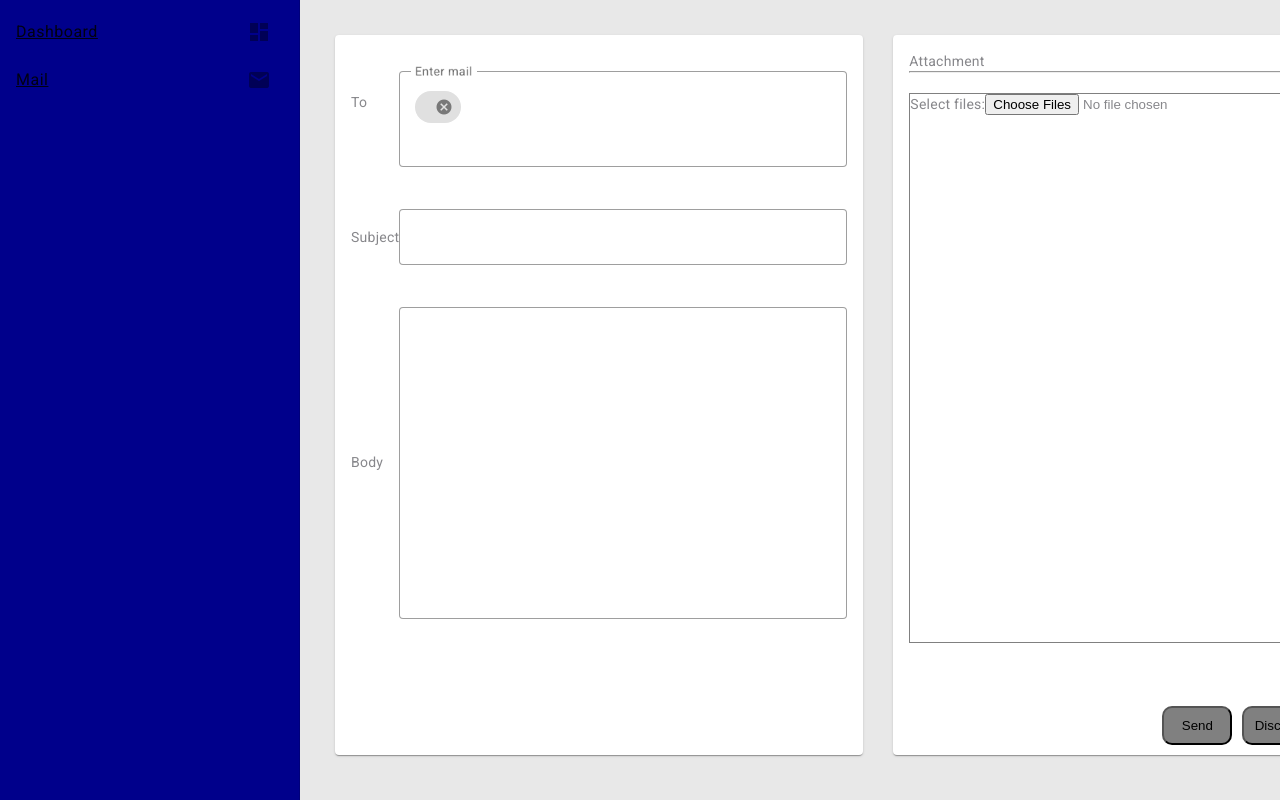
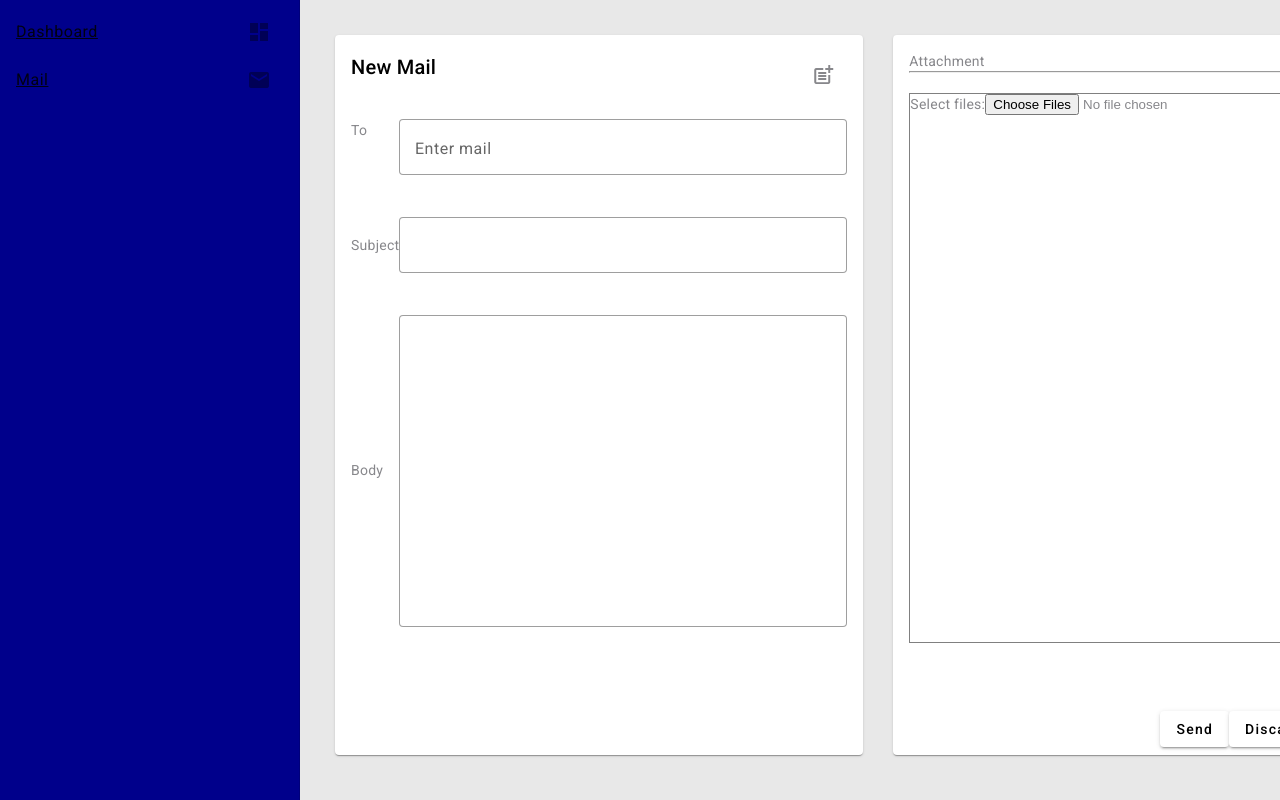
Before and after one commit to codingPentagon/ZoneEd, an Angular app in the folder frontend/: page /mail in a window 1280 px wide. Shown: the top 800 px of the page. Built offline with nearby package versions, Linux system fonts and the light colour scheme.

Commit message:
Add icon for create and add delete and post buttons.

```diff
--- a/frontend/src/app/app.module.ts
+++ b/frontend/src/app/app.module.ts
@@ -13,6 +13,7 @@ import {MatChipsModule} from "@angular/material/chips";
 import {MatIconModule} from "@angular/material/icon";
 import {MatAutocompleteModule} from "@angular/material/autocomplete";
 import {ReactiveFormsModule} from "@angular/forms";
+import {MatButtonModule} from "@angular/material/button";
 
 @NgModule({
   declarations: [
@@ -30,7 +31,8 @@ import {ReactiveFormsModule} from "@angular/forms";
         MatChipsModule,
         MatIconModule,
         MatAutocompleteModule,
-    ReactiveFormsModule
+        ReactiveFormsModule,
+        MatButtonModule
     ],
   providers: [],
   bootstrap: [AppComponent]
--- a/frontend/src/app/mail/mail.component.css
+++ b/frontend/src/app/mail/mail.component.css
@@ -94,3 +94,9 @@ mat-panel-title {
 textarea{
   resize: none;
 }
+h2{
+  color: black;
+}
+.spacer{
+  flex: 1 1 auto;
+}
--- a/frontend/src/app/mail/mail.component.html
+++ b/frontend/src/app/mail/mail.component.html
@@ -5,8 +5,11 @@
   <div class="left" >
     <mat-card>
     <mat-card-header>
-      <div id="img" >
-      </div>
+      <h2>New Mail</h2>
+      <span class="spacer"></span>
+      <button mat-icon-button>
+      <mat-icon>post_add</mat-icon>
+      </button>
     </mat-card-header>
     <mat-card-content>
 <br>
@@ -61,13 +64,12 @@
       <label for="myfile">Select files:</label>
       <input type="file" id="myfile" name="myfile" multiple><br><br>
     </div>
-
-
   </mat-card-content>
   <mat-card-actions align="end">
     <div id="send">
-      <button id="Send1" type="submit" class="btn">Send</button>
-      <button id="Discard" type="submit" class="btn">Discard</button>
+      <button mat-raised-button>Send</button>
+      <span></span>
+      <button mat-raised-button>Discard</button>
     </div>
   </mat-card-actions>
   </mat-card>
--- a/frontend/src/app/mail/mail.component.ts
+++ b/frontend/src/app/mail/mail.component.ts
@@ -15,7 +15,7 @@ export class MailComponent {
   separatorKeysCodes: number[] = [ENTER, COMMA];
   mailCtrl = new FormControl('');
   filteredMails: Observable<string[]>;
-  mails: string[] = [''];
+  mails: string[] = [];
   allMails: string[] = ['herathhmtm.20@uom.lk', 'hitihamuhmcn.20@uom.lk', 'pemasirimptbs.20@uom.lk', 'batagallabghm.20@uom.lk', 'dissanayakedml.20@uom.lk'];
 
   @ViewChild('mailInput') mailInput: ElementRef<HTMLInputElement> | undefined;
```
Lines whose indentation alone changed are shown as unchanged.
